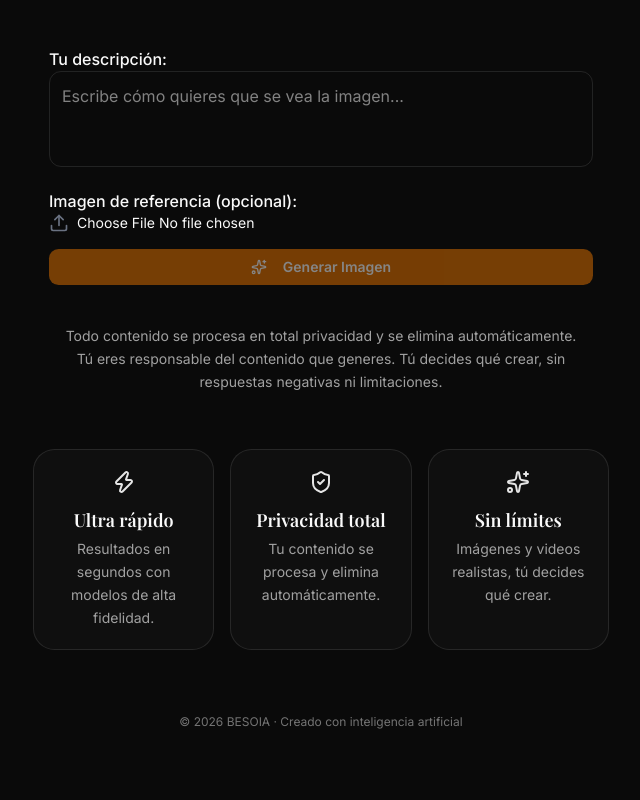
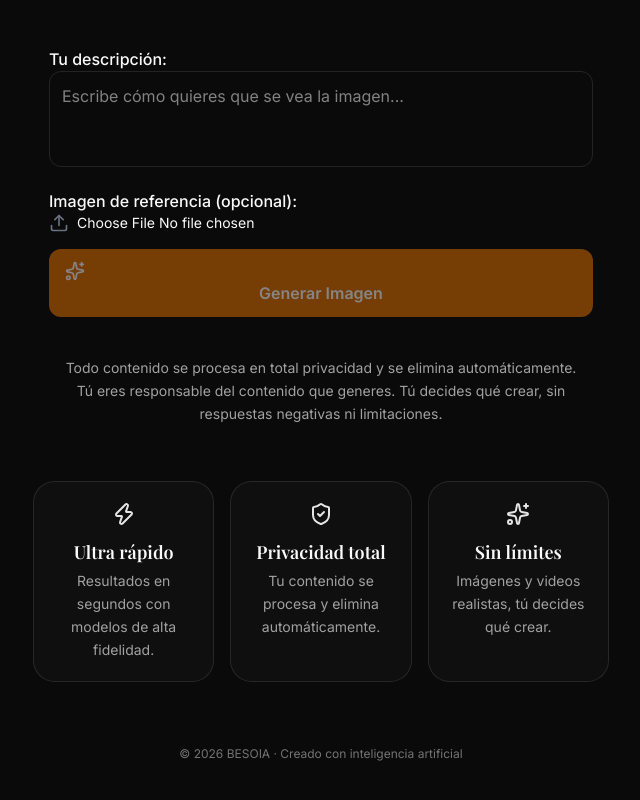
Before and after one commit to geovannialejandro/besoia, a Next.js app: page / in a window 1280 px wide. Shown: the part 868-1668 px from the top of the page, without its empty margins (319-959 px from the left). Built offline with nearby package versions, Linux system fonts and the light colour scheme; a web font is replaced by a local one.

Commit message:
Refactor BesoiaGenerator to include custom Button component

```diff
--- a/app/besoia-generator.tsx
+++ b/app/besoia-generator.tsx
@@ -2,16 +2,27 @@
 
 import { useState } from 'react'
 import { Loader2, Download, Sparkles, Upload } from 'lucide-react'
-import { Button } from '@/components/ui/button'
+
+// Botón simple sin dependencias
+const Button = ({ children, onClick, disabled, className }: any) => (
+  <button
+    onClick={onClick}
+    disabled={disabled}
+    className={`px-4 py-2 rounded-lg font-medium transition-all disabled:opacity-50 ${className}`}
+  >
+    {children}
+  </button>
+)
 
 export function BesoiaGenerator() {
   const [prompt, setPrompt] = useState('')
   const [archivoSeleccionado, setArchivoSeleccionado] = useState<File | null>(null)
+  const [vistaPrevia, setVistaPrevia] = useState<string | null>(null)
   const [cargando, setCargando] = useState(false)
   const [resultado, setResultado] = useState<{ tipo: 'imagen'; url: string } | null>(null)
   const [error, setError] = useState<string | null>(null)
 
-  // Función para subir imagen a Cloudinary
+  // 🚀 Función para subir a Cloudinary
   async function subirImagen(file: File) {
     const formData = new FormData()
     formData.append('file', file)
@@ -28,7 +39,14 @@ export function BesoiaGenerator() {
     return datos.secure_url
   }
 
-  // Función principal de generación
+  // Manejar selección de archivo
+  function alSeleccionarArchivo(e: React.ChangeEvent<HTMLInputElement>) {
+    const archivo = e.target.files?.[0] || null
+    setArchivoSeleccionado(archivo)
+    setVistaPrevia(archivo ? URL.createObjectURL(archivo) : null)
+  }
+
+  // Generación principal
   async function handleGenerate() {
     if (!prompt.trim()) return
 
@@ -39,17 +57,18 @@ export function BesoiaGenerator() {
     try {
       let urlImagen = null
 
+      // Subimos primero si hay foto
       if (archivoSeleccionado) {
         urlImagen = await subirImagen(archivoSeleccionado)
       }
 
-      // ✅ RUTA EXACTA A TU CARPETA
+      // Solo mandamos la URL, NUNCA el archivo directo
       const respuesta = await fetch('/api/generar-imagen', {
         method: 'POST',
         headers: { 'Content-Type': 'application/json' },
         body: JSON.stringify({
           prompt: prompt,
-          ...(urlImagen && { ip_adapter_image: urlImagen })
+          ip_adapter_image: urlImagen
         })
       })
 
@@ -85,12 +104,16 @@ export function BesoiaGenerator() {
           <input
             type="file"
             accept="image/*"
-            onChange={(e) => setArchivoSeleccionado(e.target.files?.[0] || null)}
+            onChange={alSeleccionarArchivo}
             className="text-sm"
           />
         </div>
-        {archivoSeleccionado && (
-          <p className="text-sm text-gray-600">Archivo: {archivoSeleccionado.name}</p>
+
+        {vistaPrevia && (
+          <div className="mt-2">
+            <p className="text-sm text-gray-600 mb-1">Vista previa:</p>
+            <img src={vistaPrevia} alt="Vista previa" className="max-h-40 rounded-lg border" />
+          </div>
         )}
       </div>
 
```
